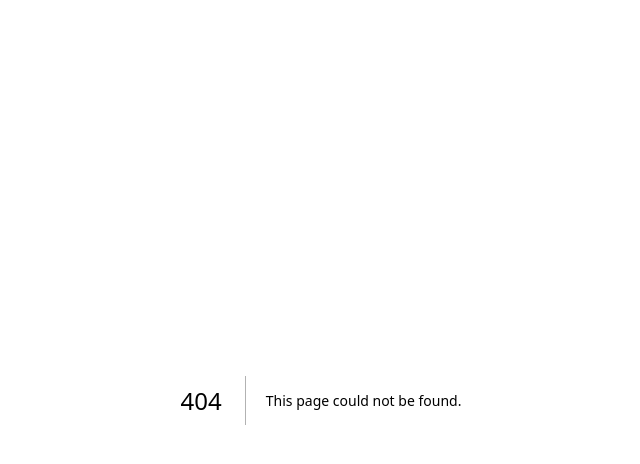
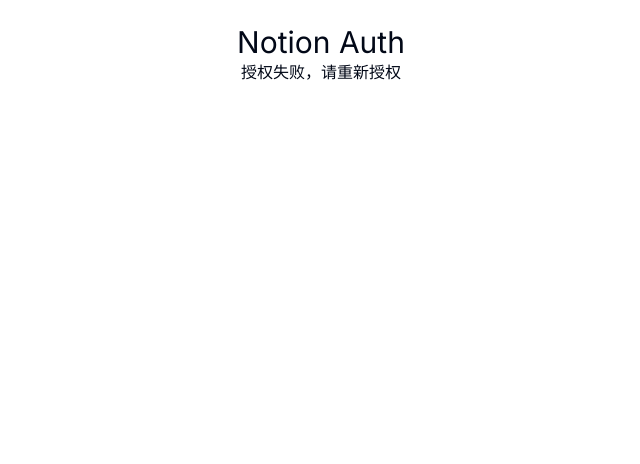
Before and after one commit to ShiningAI/harvest-webapp, a Next.js app: page /auth/notion/callback/failed in a window 1280 px wide. Before the commit this address had no page. Shown: the top 464 px of the page, without its empty margins (319-959 px from the left). Built offline with nearby package versions, Linux system fonts and the light colour scheme.

Commit message:
chore: Update Notion OAuth callback handling and error handling

```diff
--- /dev/null
+++ b/app/auth/notion/callback/failed/page.tsx
@@ -0,0 +1,4 @@
+
+export default function Page() {
+    return <div>授权失败，请重新授权</div>;
+}
--- a/app/auth/notion/callback/layout.tsx
+++ b/app/auth/notion/callback/layout.tsx
@@ -13,9 +13,9 @@ export default function RootLayout({
 }>) {
   return (
     <Suspense>
-      <main className="flex min-h-screen flex-col items-center justify-between p-24">
+      <main className="flex min-h-screen flex-col items-center p-6">
         <h1 className="text-3xl">Notion Auth</h1>
-        {children}
+        <div className="flex-1 flex-col items-center">{children}</div>
       </main>
     </Suspense>
   );
--- a/app/auth/notion/callback/page.tsx
+++ b/app/auth/notion/callback/page.tsx
@@ -1,7 +1,7 @@
 "use client";
 
 import { useRequest } from "ahooks";
-import { useSearchParams } from "next/navigation";
+import { useRouter, useSearchParams } from "next/navigation";
 
 export default function Page() {
   const params = useSearchParams();
@@ -20,7 +20,9 @@ interface AuthProps {
 }
 
 function Auth({ code, state }: AuthProps) {
-  const { loading, data } = useRequest(() => {
+  const { replace } = useRouter();
+  useRequest(
+    async () => {
       return fetch("/api/notion", {
         method: "POST",
         body: JSON.stringify({ code, state }),
@@ -28,14 +30,16 @@ function Auth({ code, state }: AuthProps) {
           "Content-Type": "application/json",
         },
       }).then((res) => res.json() as any);
-  });
-  return (
-    <>
-      {loading ? (
-        <p>Loading...</p>
-      ) : (
-        <p>{`Code: ${code}. ${data.ok ? "授权成功" : "授权失败"}`}</p>
-      )}
-    </>
+    },
+    {
+      onSuccess: (data) => {
+        if (data.ok) {
+          replace("/auth/notion/callback/success")
+        } else {
+          replace("/auth/notion/callback/failed")
+        }
+      },
+    }
   );
+  return <p>Loading...</p>;
 }
--- /dev/null
+++ b/app/auth/notion/callback/success/page.tsx
@@ -0,0 +1,3 @@
+export default function Page() {
+  return <div>授权成功</div>;
+}
```
Also changed, not shown: app/s/[state]/route.ts (+5 -2 lines). Lines whose indentation alone changed are shown as unchanged.
